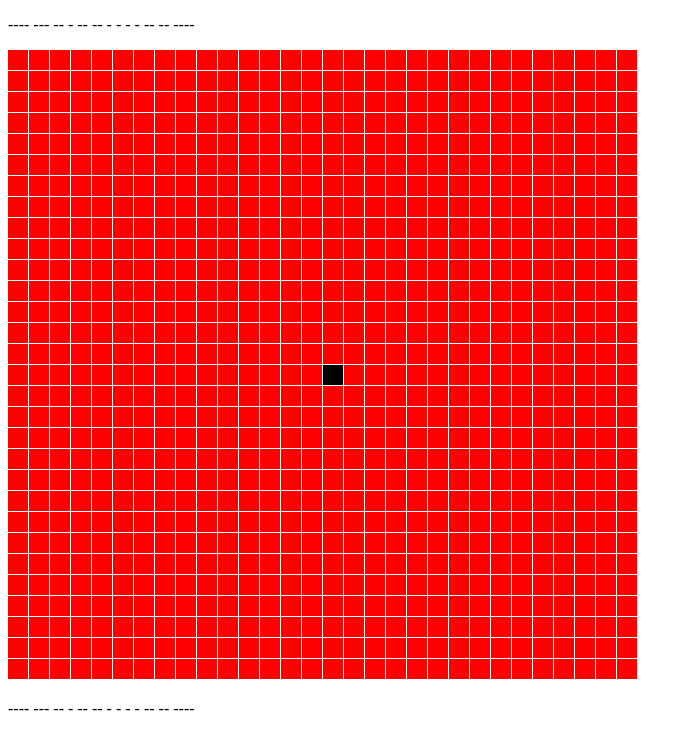
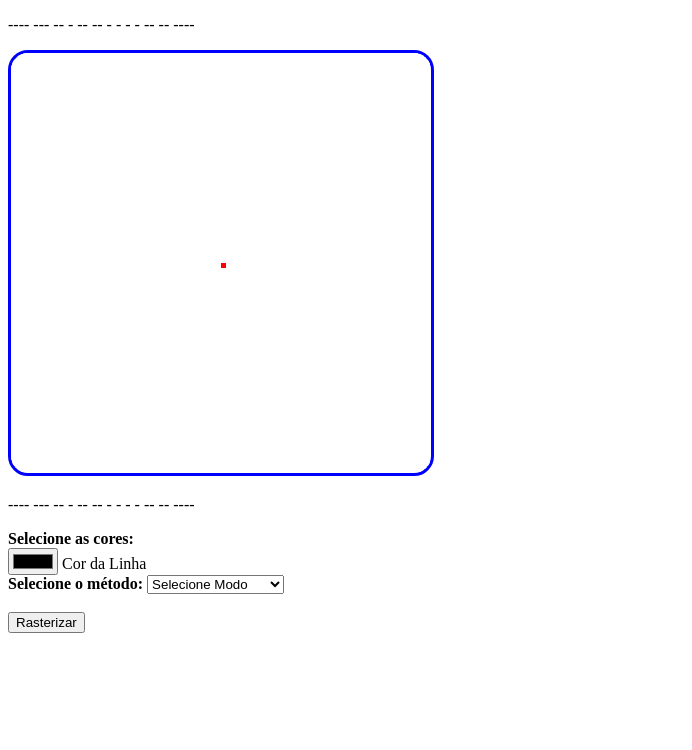
Before and after one commit to wesbdss/Rasteriza-o, a plain HTML site: page index.html in a window 1280 px wide. Shown: the whole page, without its empty margins (0-692 px from the left). Drawn offline with Linux system fonts and the light colour scheme.

Commit message:
Adicionado diversos recursos

```diff
--- a/index.html
+++ b/index.html
@@ -3,14 +3,43 @@
 <head>
 	<meta http-equiv="pragma" content="no-cache">
 	<meta charset="UTF-8">
-	<title>Simulador de Barreiras Destruidas</title>
+	<title>Rasterizações</title>
+	<style type="text/css">
+		canvas{
+			border: solid;
+			border-color: blue;
+			border-radius: 20px;
+		}
+	</style>
 </head>
 <body>
 	<p>---- --- -- - -- -- - - - - -- -- ----</p>
 	<canvas id="screen" width="300" height="300"></canvas>
 	<p>---- --- -- - -- -- - - - - -- -- ----</p>
+	<div>
+		<strong>Selecione as cores:</strong>
+		<div>
+		    <input type="color" id="colorL" name="head"
+		           value="#000000">
+		    <label for="head">Cor da Linha</label>
+		</div>
+	</div>
+	<div>
+		<STRONG>Selecione o método:		</STRONG><select id=metodoSelect onclick="modo()">
+	    	<option value="0">Selecione Modo</option>
+	    	<option value="1">Analítico</option>
+	    	<option value="2">DDA</option>
+	    	<option value="3">Bresenham Linha</option>
+	    	<option value="4">Bresenham Círculo</option>
+		</select>
+	</div>
 
+	<div id="metodoDiv">
 
+	</div>
+	<div>
+		</br><button id="Click" onclick="start()">Rasterizar</button>
+	</div>
 	<script language="javascript" src="script.js"></script>
 </body>
 </html>
--- a/script.js
+++ b/script.js
@@ -2,48 +2,162 @@ var c = document.getElementById("screen");
 var ctx = c.getContext("2d");
 //matriz[x*matrix+y]
 
-var mapax = 30;//tamanho das linhas linhas
-var mapay = 30;//tamanho das colunas
+var mapax = 70;//tamanho das linhas linhas
+var mapay = 70;//tamanho das colunas
 var tela = [mapax*mapay];
 for (var i = 0; i < mapax; i++) {
 	for (var j = 0; j < mapay; j++) {
-		tela[i*mapax+j] = '#ff0000';
+		tela[i*mapax+j] = "#FFFFFF";
 	}
 }
 
 
 
 function gerarMapa(matrix,matriy,tela){ //tamanho da matriz x & tamanho da matriz y & valores
-	var tamx=20, tamy=20;//tamanho do retangulo
-	c.width = (tamx+1) * matrix;//quantidade de quadrados
-	c.height = (tamy+1) * matriy;//quantidade de quadrados
+	var tamx=5, tamy=5;//tamanho do retangulo
+	c.height = (tamx+1) * matrix;//quantidade de quadrados
+	c.width = (tamy+1) * matriy;//quantidade de quadrados
 	var x = 0,y = 0;
 	for (var i = 0; i < c.width; i=i+tamx+1) {
 		for (var j = 0; j < c.height; j=j+tamy+1) {
 			ctx.fillStyle = tela[x*mapax+y];
 			ctx.fillRect(i, j, tamx, tamy);
-			x++;
-
+			y++;
 		}
-		x = 0;
-		y++;
+		x++;
+		y = 0;
 	}
 }
 
 function pintar(x,y,cor){
-	if(x > mapax || y>mapay){
-		alert("Valor digitado passou do tamanho da tela");
+	if(x>mapax/2 || y > mapay/2){
+		alert("Numeros fora do Range");
 		return -1;
 	}
-	tela[x*mapax+y] = cor;
+	x=x;
+	y=-y;
+	tela[(x+mapax/2)*mapax+(y+mapay/2)] = cor;
 	gerarMapa(mapax,mapay,tela);
 }
-var nextmapa;
 function Main(){
-	gerarMapa(mapax,mapay,tela);
-	pintar(mapax/2,mapay/2,'#000000');
+	pintar(0,0,'#FF0000');//mostra a posição 0
+	//bline(0,0,5,-5);
+	//DrawCirle(0,0,12,'#FFF000');
+	/*
 	var informes = document.getElementById("informes");
+	informes.innerHTML = "<strong>Informes</strong>" + "</br>";
+	informes.innerHTML = informes.innerHTML+ "</br>";
+	for(var i=0; i<mapay; i++)
+	{
+	    for(var j=0; j<mapax; j++)
+	    {
+	        informes.innerHTML = informes.innerHTML + tela[i*mapax+j]+ "  ";
+	    }
+	    informes.innerHTML=informes.innerHTML+"</br>";
+	}
+	*/
+}
+
+Main();
+
+function modo(){//definição das variáveis
+	var op = document.getElementById('metodoSelect');
+	var param = document.getElementById('metodoDiv');
+	if(op.value == 0){
+		param.innerHTML = '';
+	}
+	if(op.value ==1 ){
+		param.innerHTML =" </br><strong>x0	</strong><input type=\"number\" id=\"x0\" value=\"0\"> <strong>/	y0</strong><input type=\"number\" id=\"y0\" value=\"0\"><br><br><strong>x1	</strong><input type=\"number\" id=\"x1\" value=\"0\"><strong>/	y1</strong><input type=\"number\" id=\"y1\" value=\"0\"><br>";
+	}
+	if(op.value == 2){
+		param.innerHTML =" </br><strong>x0	</strong><input type=\"number\" id=\"x0\" value=\"0\"> <strong>/	y0</strong><input type=\"number\" id=\"y0\" value=\"0\"><br><br><strong>x1	</strong><input type=\"number\" id=\"x1\" value=\"0\"><strong>/	y1</strong><input type=\"number\" id=\"y1\" value=\"0\"><br>";
+	}
+	if(op.value == 3){
+		param.innerHTML =" </br><strong>x0	</strong><input type=\"number\" id=\"x0\" value=\"0\"> <strong>/	y0</strong><input type=\"number\" id=\"y0\" value=\"0\"><br><br><strong>x1	</strong><input type=\"number\" id=\"x1\" value=\"0\"><strong>/	y1</strong><input type=\"number\" id=\"y1\" value=\"0\"><br>";
+	}
+	if(op.value == 4){
+		param.innerHTML =" </br><strong>x0	</strong><input type=\"number\" id=\"x0\" value=\"0\"> <strong>/	y0</strong><input type=\"number\" id=\"y0\" value=\"0\"><br> <br><strong>Raio:     </strong><input type=\"number\" id=\"raio\" value=\"6\">";
+	}
+}
+function start(){
+	var op = document.getElementById('metodoSelect');
+	var color = document.getElementById('colorL');
+	if(op.value ==1 ){
+		var x0 = document.getElementById('x0');
+		var y0 = document.getElementById('y0');
+		var x1 = document.getElementById('x1');
+		var y1 = document.getElementById('y1');
+	}
+	if(op.value == 2){
+		var x0 = document.getElementById('x0');
+		var y0 = document.getElementById('y0');
+		var x1 = document.getElementById('x1');
+		var y1 = document.getElementById('y1');
+	}
+	if(op.value == 3){
+		var x0 = document.getElementById('x0');
+		var y0 = document.getElementById('y0');
+		var x1 = document.getElementById('x1');
+		var y1 = document.getElementById('y1');
+		bline(parseInt(x0.value),parseInt(y0.value),parseInt(x1.value),parseInt(y1.value),color.value);// algoritmo de bresenham
+	}
+	if(op.value == 4){
+		var x0 = document.getElementById('x0');
+		var y0 = document.getElementById('y0');
+		var raio = document.getElementById('raio');
+		DrawCirle(parseInt(x0.value),parseInt(y0.value),parseInt(raio.value),color.value);
+	}
 
 }
 
-Main();
+
+/* ----- Brasenham Line ----- */
+
+function bline(x0, y0, x1, y1,color) {
+
+  var dx = Math.abs(x1 - x0), sx = x0 < x1 ? 1 : -1;
+  var dy = Math.abs(y1 - y0), sy = y0 < y1 ? 1 : -1;
+  var err = (dx>dy ? dx : -dy)/2;
+
+  while (true) {
+    pintar(x0,y0,color);
+    if (x0 === x1 && y0 === y1) break;
+    var e2 = err;
+    if (e2 > -dx){
+    	err -= dy;
+    	x0 += sx;
+    }
+    if (e2 < dy){
+    	err += dx;
+    	y0 += sy;
+    }
+  }
+}
+
+/* ----- Brasenham Cicle ----- */
+
+function DrawCirle(x0, y0, radius,color) {
+  var x = radius;
+  var y = 0;
+  var radiusError = 1 - x;
+
+  while (x >= y) {
+    pintar(x + x0, y + y0,color);
+    pintar(y + x0, x + y0,color);
+    pintar(-x + x0, y + y0,color);
+    pintar(-y + x0, x + y0,color);
+    pintar(-x + x0, -y + y0,color);
+    pintar(-y + x0, -x + y0,color);
+    pintar(x + x0, -y + y0,color);
+    pintar(y + x0, -x + y0,color);
+    y++;
+
+    if (radiusError < 0) {
+        radiusError += 2 * y + 1;
+    }
+    else {
+        x--;
+        radiusError+= 2 * (y - x + 1);
+    }
+  }
+};
```
